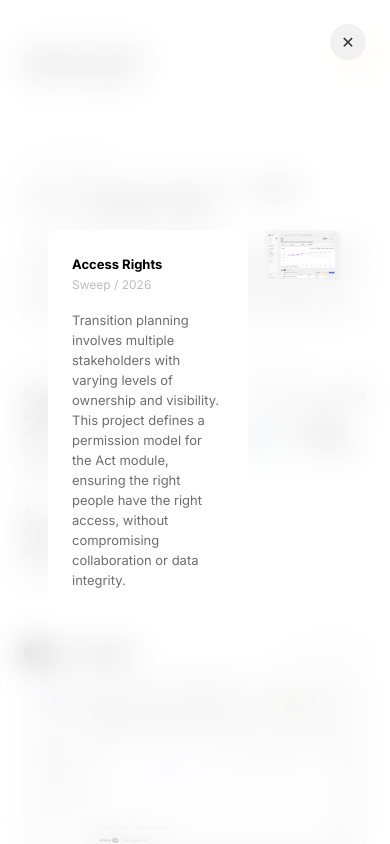
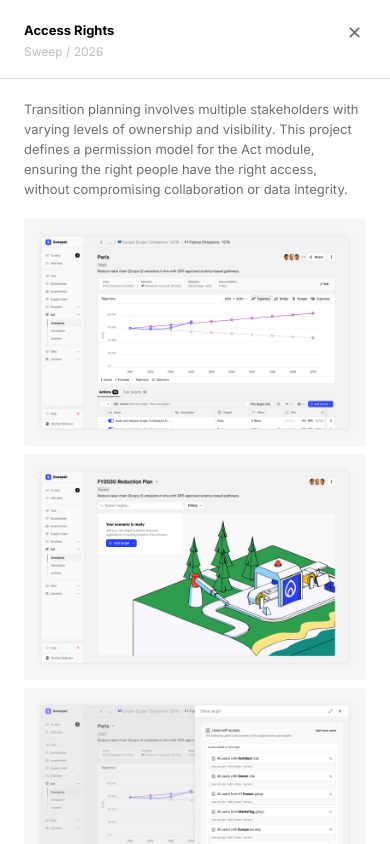
Before and after one commit to anthonyzaccardi/folio-2026, a Next.js app: page / in a window 390 px wide. Both pictures are taken after a click on the element 195 px from the left and 780 px from the top of the page. Shown: the top 844 px of the page. Built offline with nearby package versions, Linux system fonts and the light colour scheme.

Commit message:
feat: mobile responsive — swipe carousel, mobile modal, about stacks

```diff
--- a/components/ImageCarousel.tsx
+++ b/components/ImageCarousel.tsx
@@ -8,6 +8,7 @@ import { createPortal } from 'react-dom'
 type Zone = 'left' | 'middle' | 'right'
 interface Rect { x: number; y: number; width: number; height: number }
 interface ProjectInfo { title: string; company: string; year: string; description: string }
+type Phase = 'hidden' | 'snap' | 'play'
 
 // ─── Cursor helpers ───────────────────────────────────────────────────────────
 
@@ -50,11 +51,86 @@ function getThumbnailCursor(zone: Zone, dark: boolean, hasMultiple: boolean) {
   return makeArrowCursor(zone, dark)
 }
 
-// ─── Modal ────────────────────────────────────────────────────────────────────
+// ─── Mobile modal ─────────────────────────────────────────────────────────────
 
-type Phase = 'hidden' | 'snap' | 'play'
+interface MobileModalProps {
+  images: string[]
+  isDark: boolean
+  projectInfo: ProjectInfo
+  onClose: () => void
+}
 
-interface ModalProps {
+function MobileModal({ images, isDark, projectInfo, onClose }: MobileModalProps) {
+  const [visible, setVisible] = useState(false)
+  const bg = isDark ? '#0a0a0a' : '#ffffff'
+  const text1 = isDark ? '#ebebeb' : '#000000'
+  const text2 = isDark ? '#888888' : '#6E6E6E'
+  const text3 = isDark ? '#444444' : '#BDBDBD'
+
+  useEffect(() => { requestAnimationFrame(() => setVisible(true)) }, [])
+
+  const close = useCallback(() => {
+    setVisible(false)
+    setTimeout(onClose, 250)
+  }, [onClose])
+
+  useEffect(() => {
+    const fn = (e: KeyboardEvent) => { if (e.key === 'Escape') close() }
+    document.addEventListener('keydown', fn)
+    return () => document.removeEventListener('keydown', fn)
+  }, [close])
+
+  return createPortal(
+    <div style={{
+      position: 'fixed',
+      inset: 0,
+      zIndex: 9999,
+      background: bg,
+      overflowY: 'auto',
+      display: 'flex',
+      flexDirection: 'column',
+      opacity: visible ? 1 : 0,
+      transition: 'opacity 0.25s ease',
+    }}>
+      {/* Sticky header */}
+      <div style={{
+        position: 'sticky',
+        top: 0,
+        background: bg,
+        zIndex: 1,
+        padding: '20px 24px 16px',
+        display: 'flex',
+        justifyContent: 'space-between',
+        alignItems: 'flex-start',
+        borderBottom: `1px solid ${isDark ? '#2a2a2a' : '#e0e0e0'}`,
+      }}>
+        <div>
+          <p style={{ fontSize: 13, fontWeight: 700, color: text1 }}>{projectInfo.title}</p>
+          <p style={{ fontSize: 12, color: text3, marginTop: 2 }}>{projectInfo.company} / {projectInfo.year}</p>
+        </div>
+        <button onClick={close} style={{ background: 'none', border: 'none', cursor: 'pointer', fontSize: 18, color: text2, padding: 4, lineHeight: 1 }}>✕</button>
+      </div>
+
+      {/* Description */}
+      <p style={{ padding: '20px 24px', fontSize: 13, lineHeight: '20px', color: text2 }}>
+        {projectInfo.description}
+      </p>
+
+      {/* All images stacked */}
+      <div style={{ display: 'flex', flexDirection: 'column', gap: 8, padding: '0 24px 80px' }}>
+        {images.map((src, i) => (
+          <img key={i} src={src} alt={`${projectInfo.title} ${i + 1}`}
+            style={{ width: '100%', height: 'auto', display: 'block', borderRadius: 4 }} />
+        ))}
+      </div>
+    </div>,
+    document.body
+  )
+}
+
+// ─── Desktop modal ────────────────────────────────────────────────────────────
+
+interface DesktopModalProps {
   images: string[]
   startIdx: number
   isDark: boolean
@@ -64,7 +140,7 @@ interface ModalProps {
   onClose: (finalIdx: number) => void
 }
 
-function Modal({ images, startIdx, isDark, originRect, getOriginRect, projectInfo, onClose }: ModalProps) {
+function DesktopModal({ images, startIdx, isDark, originRect, getOriginRect, projectInfo, onClose }: DesktopModalProps) {
   const [idx, setIdx] = useState(startIdx)
   const [phase, setPhase] = useState<Phase>('hidden')
   const [flipTransform, setFlipTransform] = useState('')
@@ -109,9 +185,7 @@ function Modal({ images, startIdx, isDark, originRect, getOriginRect, projectInf
     setClosing(true)
     setBackdropVisible(false)
     const freshDom = getOriginRect()
-    const fresh: Rect | null = freshDom
-      ? { x: freshDom.x, y: freshDom.y, width: freshDom.width, height: freshDom.height }
-      : null
+    const fresh = freshDom ? { x: freshDom.x, y: freshDom.y, width: freshDom.width, height: freshDom.height } : null
     const t = fresh ? computeFlipTo(fresh) : null
     if (t) {
       setFlipTransform(t)
@@ -146,117 +220,52 @@ function Modal({ images, startIdx, isDark, originRect, getOriginRect, projectInf
   const bgColor = isDark ? 'rgba(10,10,10,0.56)' : 'rgba(255,255,255,0.56)'
 
   return createPortal(
-    <div
-      onClick={close}
-      style={{
-        position: 'fixed',
-        inset: 0,
-        zIndex: 9999,
-        display: 'flex',
-        alignItems: 'center',
-        justifyContent: 'center',
-        padding: 48,
-        background: bgColor,
-        backdropFilter: 'blur(16px)',
-        WebkitBackdropFilter: 'blur(16px)',
+    <div onClick={close} style={{
+      position: 'fixed', inset: 0, zIndex: 9999,
+      display: 'flex', alignItems: 'center', justifyContent: 'center', padding: 48,
+      background: bgColor, backdropFilter: 'blur(16px)', WebkitBackdropFilter: 'blur(16px)',
       cursor: makeCloseCursor(isDark),
-        opacity: backdropVisible ? 1 : 0,
-        transition: 'opacity 0.3s ease',
-      }}
-    >
-      {/* ✕ button */}
-      <button
-        onClick={(e) => { e.stopPropagation(); close() }}
-        style={{
-          position: 'fixed',
-          top: 24,
-          right: 24,
-          zIndex: 10000,
+      opacity: backdropVisible ? 1 : 0, transition: 'opacity 0.3s ease',
+    }}>
+      {/* ✕ */}
+      <button onClick={(e) => { e.stopPropagation(); close() }} style={{
+        position: 'fixed', top: 24, right: 24, zIndex: 10000,
         background: isDark ? 'rgba(40,40,40,0.9)' : 'rgba(240,240,240,0.9)',
-          border: 'none',
-          borderRadius: '50%',
-          width: 36,
-          height: 36,
-          display: 'flex',
-          alignItems: 'center',
-          justifyContent: 'center',
-          cursor: 'pointer',
-          fontSize: 16,
-          color: isDark ? '#ebebeb' : '#333333',
-        }}
-      >
-        ✕
-      </button>
+        border: 'none', borderRadius: '50%', width: 36, height: 36,
+        display: 'flex', alignItems: 'center', justifyContent: 'center',
+        cursor: 'pointer', fontSize: 16, color: isDark ? '#ebebeb' : '#333333',
+      }}>✕</button>
 
-      {/* 1 + 4 column grid */}
-      <div
-        onClick={(e) => e.stopPropagation()}
-        style={{
-          display: 'grid',
-          gridTemplateColumns: '1fr 4fr',
-          gap: 16,
-          maxWidth: '90vw',
-          maxHeight: '90vh',
-          alignItems: 'stretch',
-          cursor: 'default',
-        }}
-      >
-        {/* Description panel — white box */}
-        <div
-          style={{
-            background: '#ffffff',
-            borderRadius: 8,
-            padding: 24,
-            display: 'flex',
-            flexDirection: 'column',
-            gap: 16,
-            overflowY: 'auto',
-            minWidth: 200,
-          }}
-        >
+      {/* 1 + 4 grid */}
+      <div onClick={(e) => e.stopPropagation()} style={{
+        display: 'grid', gridTemplateColumns: '1fr 4fr', gap: 16,
+        maxWidth: '90vw', maxHeight: '90vh', alignItems: 'stretch', cursor: 'default',
+      }}>
+        {/* Description */}
+        <div style={{
+          background: '#ffffff', borderRadius: 8, padding: 24,
+          display: 'flex', flexDirection: 'column', gap: 16, overflowY: 'auto', minWidth: 200,
+        }}>
           <div>
-            <p style={{ fontSize: 13, fontWeight: 700, lineHeight: '20px', color: '#000000' }}>
-              {projectInfo.title}
-            </p>
-            <p style={{ fontSize: 12, lineHeight: '18px', color: '#BDBDBD', marginTop: 2 }}>
-              {projectInfo.company} / {projectInfo.year}
-            </p>
+            <p style={{ fontSize: 13, fontWeight: 700, lineHeight: '20px', color: '#000000' }}>{projectInfo.title}</p>
+            <p style={{ fontSize: 12, lineHeight: '18px', color: '#BDBDBD', marginTop: 2 }}>{projectInfo.company} / {projectInfo.year}</p>
           </div>
-          <p style={{ fontSize: 13, lineHeight: '20px', color: '#6E6E6E' }}>
-            {projectInfo.description}
-          </p>
+          <p style={{ fontSize: 13, lineHeight: '20px', color: '#6E6E6E' }}>{projectInfo.description}</p>
         </div>
 
         {/* Image — FLIP target */}
-        <div
-          ref={imgRef}
-          onMouseMove={handleMouseMove}
-          onClick={handleImgClick}
-          style={{
+        <div ref={imgRef} onMouseMove={handleMouseMove} onClick={handleImgClick} style={{
           transform: flipTransform || undefined,
           transition: phase === 'play' ? `transform 0.45s ${EASE}` : 'none',
           opacity: phase === 'hidden' ? 0 : 1,
           transformOrigin: 'center center',
-            cursor: images.length > 1
-              ? makeArrowCursor(isLeft ? 'left' : 'right', isDark)
-              : 'default',
-            borderRadius: 8,
-            overflow: 'hidden',
-            flexShrink: 0,
-          }}
-        >
-          <img
-            src={images[idx]}
-            alt=""
-            style={{
-              display: 'block',
-              maxWidth: '100%',
-              maxHeight: '90vh',
-              width: 'auto',
-              height: 'auto',
-              objectFit: 'contain',
-            }}
-          />
+          cursor: images.length > 1 ? makeArrowCursor(isLeft ? 'left' : 'right', isDark) : 'default',
+          borderRadius: 8, overflow: 'hidden', flexShrink: 0,
+        }}>
+          <img src={images[idx]} alt="" style={{
+            display: 'block', maxWidth: '100%', maxHeight: '90vh',
+            width: 'auto', height: 'auto', objectFit: 'contain',
+          }} />
         </div>
       </div>
     </div>,
@@ -277,19 +286,42 @@ export default function ImageCarousel({ images, alt, projectInfo }: Props) {
   const [zone, setZone] = useState<Zone>('middle')
   const [isDark, setIsDark] = useState(false)
   const [modalOpen, setModalOpen] = useState(false)
+  const [isMobile, setIsMobile] = useState(false)
   const [originRect, setOriginRect] = useState<Rect>({ x: 0, y: 0, width: 0, height: 0 })
   const ref = useRef<HTMLDivElement>(null)
+  const touchStartX = useRef(0)
+  const isSwiping = useRef(false)
 
   const flat = images.flatMap(img => Array.isArray(img) ? img : [img])
   const getOriginRect = useCallback(() => ref.current?.getBoundingClientRect() ?? null, [])
 
   useEffect(() => {
-    const check = () => setIsDark(document.documentElement.classList.contains('dark'))
+    const check = () => {
+      setIsDark(document.documentElement.classList.contains('dark'))
+      setIsMobile(window.innerWidth < 768)
+    }
     check()
     const obs = new MutationObserver(check)
     obs.observe(document.documentElement, { attributes: true, attributeFilter: ['class'] })
-    return () => obs.disconnect()
+    window.addEventListener('resize', check)
+    return () => { obs.disconnect(); window.removeEventListener('resize', check) }
   }, [])
+
+  // Touch handlers for swipe
+  const handleTouchStart = useCallback((e: React.TouchEvent<HTMLDivElement>) => {
+    touchStartX.current = e.touches[0].clientX
+    isSwiping.current = false
+  }, [])
+
+  const handleTouchEnd = useCallback((e: React.TouchEvent<HTMLDivElement>) => {
+    const delta = e.changedTouches[0].clientX - touchStartX.current
+    if (Math.abs(delta) >= 50 && images.length > 1) {
+      isSwiping.current = true
+      setIdx(i => delta > 0
+        ? (i - 1 + images.length) % images.length
+        : (i + 1) % images.length)
+    }
+  }, [images.length])
 
   const handleMouseMove = useCallback((e: React.MouseEvent<HTMLDivElement>) => {
     const rect = ref.current?.getBoundingClientRect()
@@ -298,6 +330,7 @@ export default function ImageCarousel({ images, alt, projectInfo }: Props) {
   }, [])
 
   const handleClick = useCallback((e: React.MouseEvent<HTMLDivElement>) => {
+    if (isSwiping.current) { isSwiping.current = false; return }
     const rect = ref.current?.getBoundingClientRect()
     if (!rect) return
     const z = getZone(e.clientX - rect.left, rect.width)
@@ -312,8 +345,8 @@ export default function ImageCarousel({ images, alt, projectInfo }: Props) {
     }
   }, [images.length])
 
-  const handleModalClose = useCallback((finalIdx: number) => {
-    setIdx(finalIdx)
+  const handleModalClose = useCallback((finalIdx?: number) => {
+    if (finalIdx !== undefined) setIdx(finalIdx)
     setModalOpen(false)
   }, [])
 
@@ -326,6 +359,8 @@ export default function ImageCarousel({ images, alt, projectInfo }: Props) {
         ref={ref}
         onMouseMove={handleMouseMove}
         onClick={handleClick}
+        onTouchStart={handleTouchStart}
+        onTouchEnd={handleTouchEnd}
         style={{
           cursor: getThumbnailCursor(zone, isDark, hasMultiple),
           width: '100%',
@@ -335,6 +370,7 @@ export default function ImageCarousel({ images, alt, projectInfo }: Props) {
           overflow: 'hidden',
           transition: 'background 0.2s ease',
           position: 'relative',
+          touchAction: 'pan-y', // allow vertical scroll, intercept horizontal
         }}
       >
         {Array.isArray(current) ? (
@@ -348,7 +384,9 @@ export default function ImageCarousel({ images, alt, projectInfo }: Props) {
       </div>
 
       {modalOpen && projectInfo && (
-        <Modal
+        isMobile
+          ? <MobileModal images={flat} isDark={isDark} projectInfo={projectInfo} onClose={() => handleModalClose()} />
+          : <DesktopModal
               images={flat}
               startIdx={flat.indexOf(Array.isArray(current) ? current[0] : current)}
               isDark={isDark}
```
Lines whose indentation alone changed are shown as unchanged.
